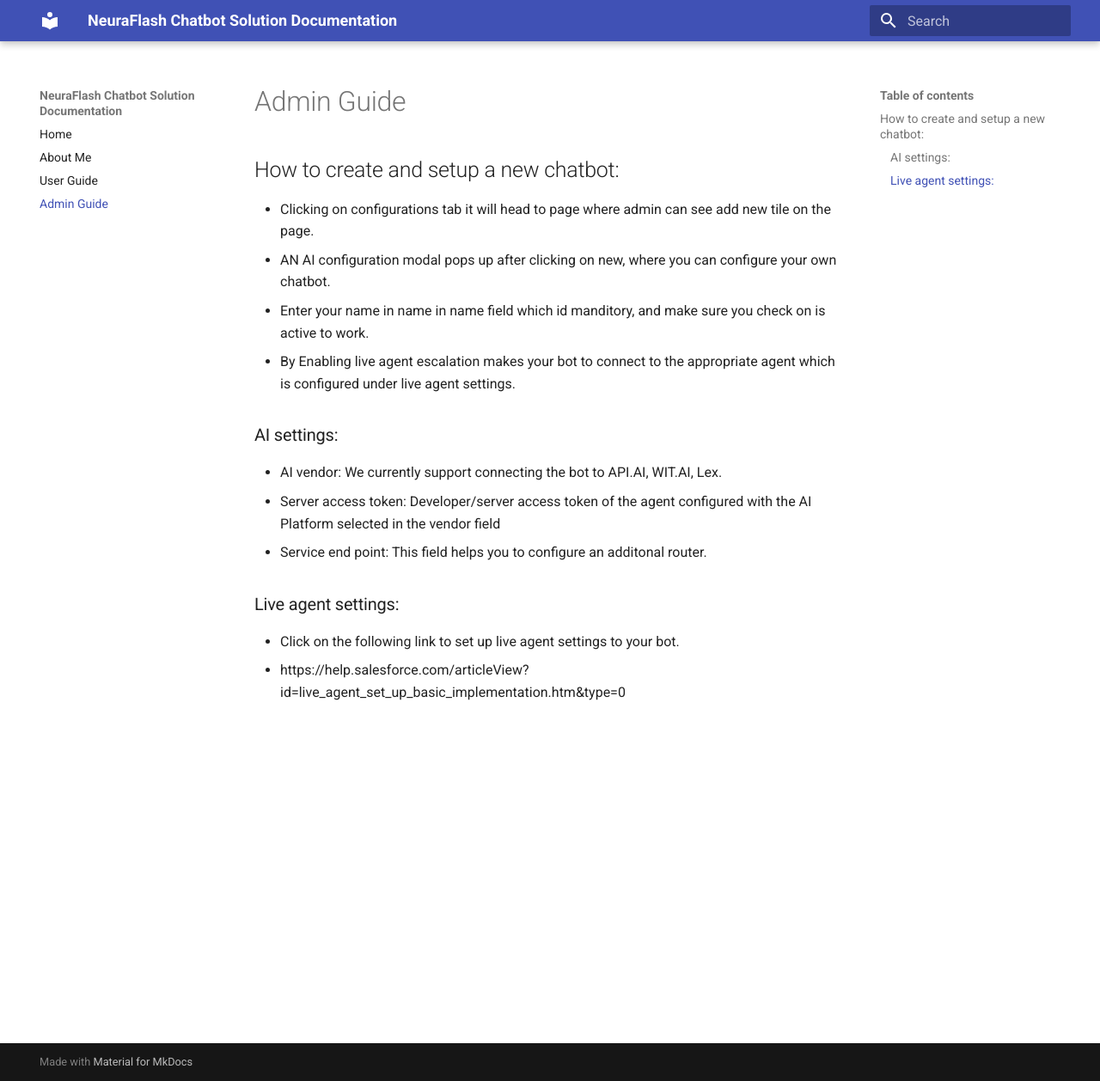
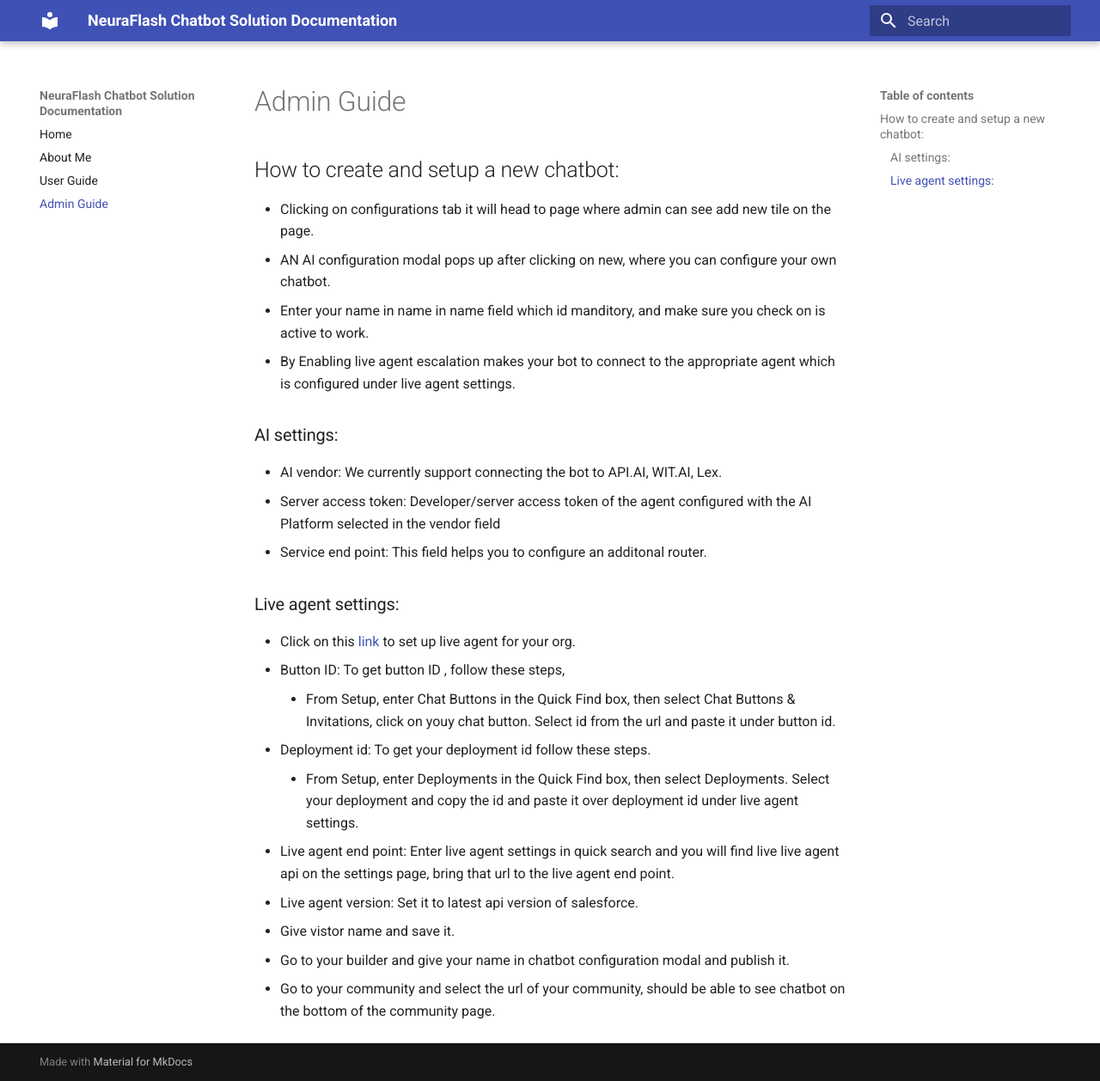
Before and after one commit to Cloudxtreme/chatbot-docs, an MkDocs documentation site: the page built from docs/Admin_guide.md, in a window 1280 px wide and 1258 px high. Shown: the whole window at 86% size. Built offline with MkDocs 1.6.1 and Material for MkDocs 9.7.7, drawn with Linux system fonts in a browser that asks for light colours; old or Windows-style settings are respelled for this version of MkDocs.

Commit message:
Admin and user guide

```diff
--- a/docs/Admin_guide.md
+++ b/docs/Admin_guide.md
@@ -9,5 +9,13 @@
 * Server access token: Developer/server access token of the agent configured with the AI Platform selected in the vendor field
 * Service end point: This field helps you to configure an additonal router.
 ###Live agent settings:
-* Click on the following link to set up live agent settings to your bot.
-* https://help.salesforce.com/articleView?id=live_agent_set_up_basic_implementation.htm&type=0
+* Click on this [link](https://help.salesforce.com/articleView?id=live_agent_set_up_basic_implementation.htm&type=0) to set up live agent for your org.
+* Button ID: To get button ID , follow these steps,
+	- From Setup, enter Chat Buttons in the Quick Find box, then select Chat Buttons & Invitations, click on youy chat button. Select id from the url and paste it under button id.
+* Deployment id: To get your deployment id follow these steps.
+	- From Setup, enter Deployments in the Quick Find box, then select Deployments. Select your deployment and copy the id and paste it over deployment id under live agent settings.
+* Live agent end point: Enter live agent settings in quick search and you will find live live agent api on the settings page, bring that url to the live agent end point.
+* Live agent version: Set it to latest api version of salesforce.
+* Give vistor name and save it.
+* Go to your builder and give your name in chatbot configuration modal and publish it.
+* Go to your community and select the url of your community, should be able to see chatbot on the bottom of the community page.
```
Also changed, not shown: docs/user_guide.md (+1 -2 lines).
